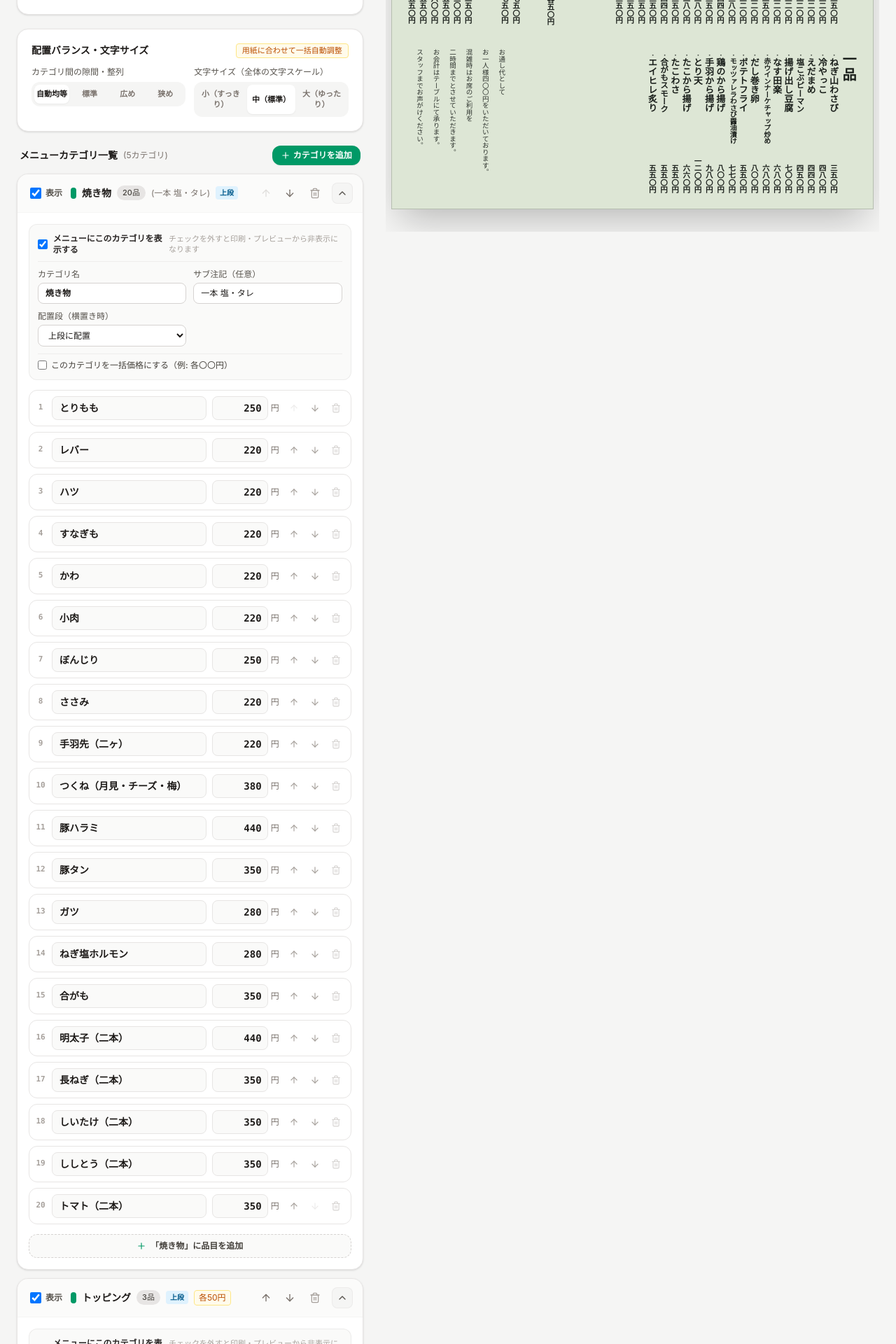
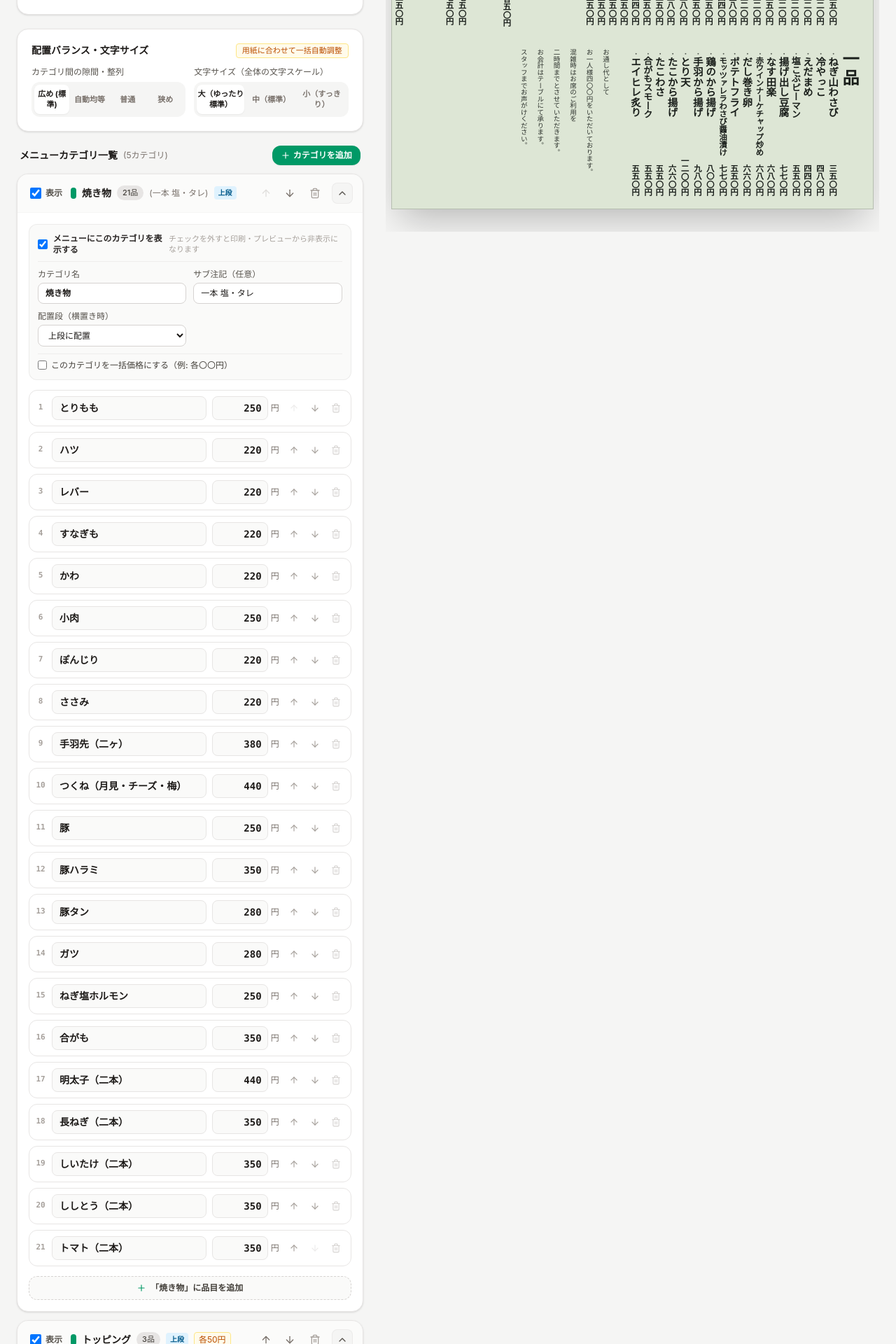
Before and after one commit to saikoro2007/oshinagaki-maker, a Vue app: page / in a window 1280 px wide. Shown: the part 360-2280 px from the top of the page at 70% size. Built offline with nearby package versions, Linux system fonts and the light colour scheme; a web font is replaced by a local one.

Commit message:
feat: メニュー改定.pdfに準拠（広め・ゆったり標準化、左下ロゴ独立配置、豚・最新改定価格・順序の反映）

```diff
--- a/src/components/GrandMenuEditor.vue
+++ b/src/components/GrandMenuEditor.vue
@@ -117,10 +117,23 @@
           <div class="grid grid-cols-4 gap-1 bg-stone-100 p-1 rounded-xl">
             <button
               type="button"
+              @click="menuData.sectionSpacing = 'spacious'"
+              :class="[
+                'py-1.5 rounded-lg font-bold text-center transition cursor-pointer text-[11px]',
+                (!menuData.sectionSpacing || menuData.sectionSpacing === 'spacious')
+                  ? 'bg-white text-stone-900 shadow-xs'
+                  : 'text-stone-500 hover:text-stone-800'
+              ]"
+              title="広めのゆったり配置（おすすめ・標準）"
+            >
+              広め (標準)
+            </button>
+            <button
+              type="button"
               @click="menuData.sectionSpacing = 'auto'"
               :class="[
                 'py-1.5 rounded-lg font-bold text-center transition cursor-pointer text-[11px]',
-                (!menuData.sectionSpacing || menuData.sectionSpacing === 'auto')
+                menuData.sectionSpacing === 'auto'
                   ? 'bg-white text-stone-900 shadow-xs'
                   : 'text-stone-500 hover:text-stone-800'
               ]"
@@ -138,19 +151,7 @@
                   : 'text-stone-500 hover:text-stone-800'
               ]"
             >
-              標準
-            </button>
-            <button
-              type="button"
-              @click="menuData.sectionSpacing = 'spacious'"
-              :class="[
-                'py-1.5 rounded-lg font-bold text-center transition cursor-pointer text-[11px]',
-                menuData.sectionSpacing === 'spacious'
-                  ? 'bg-white text-stone-900 shadow-xs'
-                  : 'text-stone-500 hover:text-stone-800'
-              ]"
-            >
-              広め
+              普通
             </button>
             <button
               type="button"
@@ -175,6 +176,30 @@
           <div class="grid grid-cols-3 gap-1 bg-stone-100 p-1 rounded-xl">
             <button
               type="button"
+              @click="menuData.itemFontSize = 'large'"
+              :class="[
+                'py-1.5 rounded-lg font-bold text-center transition cursor-pointer text-[11px]',
+                (!menuData.itemFontSize || menuData.itemFontSize === 'large')
+                  ? 'bg-white text-stone-900 shadow-xs'
+                  : 'text-stone-500 hover:text-stone-800'
+              ]"
+            >
+              大（ゆったり標準）
+            </button>
+            <button
+              type="button"
+              @click="menuData.itemFontSize = 'normal'"
+              :class="[
+                'py-1.5 rounded-lg font-bold text-center transition cursor-pointer text-[11px]',
+                menuData.itemFontSize === 'normal'
+                  ? 'bg-white text-stone-900 shadow-xs'
+                  : 'text-stone-500 hover:text-stone-800'
+              ]"
+            >
+              中（標準）
+            </button>
+            <button
+              type="button"
               @click="menuData.itemFontSize = 'small'"
               :class="[
                 'py-1.5 rounded-lg font-bold text-center transition cursor-pointer text-[11px]',
@@ -184,30 +209,6 @@
               ]"
             >
               小（すっきり）
-            </button>
-            <button
-              type="button"
-              @click="menuData.itemFontSize = 'normal'"
-              :class="[
-                'py-1.5 rounded-lg font-bold text-center transition cursor-pointer text-[11px]',
-                (!menuData.itemFontSize || menuData.itemFontSize === 'normal')
-                  ? 'bg-white text-stone-900 shadow-xs'
-                  : 'text-stone-500 hover:text-stone-800'
-              ]"
-            >
-              中（標準）
-            </button>
-            <button
-              type="button"
-              @click="menuData.itemFontSize = 'large'"
-              :class="[
-                'py-1.5 rounded-lg font-bold text-center transition cursor-pointer text-[11px]',
-                menuData.itemFontSize === 'large'
-                  ? 'bg-white text-stone-900 shadow-xs'
-                  : 'text-stone-500 hover:text-stone-800'
-              ]"
-            >
-              大（ゆったり）
             </button>
           </div>
         </div>
@@ -633,16 +634,16 @@
               <div>
                 <label class="block text-stone-600 font-medium mb-1 flex items-center justify-between">
                   <span>ロゴの大きさ</span>
-                  <span class="font-mono text-stone-500 font-bold">{{ menuData.logoSize || 64 }}px</span>
+                  <span class="font-mono text-stone-500 font-bold">{{ menuData.logoSize || 84 }}px</span>
                 </label>
                 <div class="flex items-center gap-2">
                   <span class="text-[10px] text-stone-400">小</span>
                   <input
                     type="range"
-                    min="36"
-                    max="120"
+                    min="40"
+                    max="140"
                     step="4"
-                    :value="menuData.logoSize || 64"
+                    :value="menuData.logoSize || 84"
                     @input="menuData.logoSize = Number($event.target.value)"
                     class="w-full accent-amber-600 cursor-pointer"
                   />
@@ -652,8 +653,32 @@
 
               <!-- 上下の位置 -->
               <div>
-                <label class="block text-stone-600 font-medium mb-1">上下の配置</label>
+                <label class="block text-stone-600 font-medium mb-1">ロゴの配置位置</label>
                 <div class="grid grid-cols-3 gap-1 bg-stone-200/60 p-1 rounded-lg">
+                  <button
+                    type="button"
+                    @click="menuData.logoPosition = 'bottom-left'"
+                    :class="[
+                      'py-1 rounded font-bold text-center transition cursor-pointer text-[11px]',
+                      (!menuData.logoPosition || menuData.logoPosition === 'bottom-left' || menuData.logoPosition === 'bottom')
+                        ? 'bg-white text-stone-900 shadow-xs'
+                        : 'text-stone-500 hover:text-stone-800'
+                    ]"
+                  >
+                    左下 (推奨)
+                  </button>
+                  <button
+                    type="button"
+                    @click="menuData.logoPosition = 'center'"
+                    :class="[
+                      'py-1 rounded font-bold text-center transition cursor-pointer text-[11px]',
+                      menuData.logoPosition === 'center'
+                        ? 'bg-white text-stone-900 shadow-xs'
+                        : 'text-stone-500 hover:text-stone-800'
+                    ]"
+                  >
+                    中央
+                  </button>
                   <button
                     type="button"
                     @click="menuData.logoPosition = 'top'"
@@ -665,30 +690,6 @@
                     ]"
                   >
                     上寄せ
-                  </button>
-                  <button
-                    type="button"
-                    @click="menuData.logoPosition = 'center'"
-                    :class="[
-                      'py-1 rounded font-bold text-center transition cursor-pointer text-[11px]',
-                      (!menuData.logoPosition || menuData.logoPosition === 'center')
-                        ? 'bg-white text-stone-900 shadow-xs'
-                        : 'text-stone-500 hover:text-stone-800'
-                    ]"
-                  >
-                    中央
-                  </button>
-                  <button
-                    type="button"
-                    @click="menuData.logoPosition = 'bottom'"
-                    :class="[
-                      'py-1 rounded font-bold text-center transition cursor-pointer text-[11px]',
-                      menuData.logoPosition === 'bottom'
-                        ? 'bg-white text-stone-900 shadow-xs'
-                        : 'text-stone-500 hover:text-stone-800'
-                    ]"
-                  >
-                    下寄せ
                   </button>
                 </div>
               </div>
--- a/src/components/GrandMenuPreview.vue
+++ b/src/components/GrandMenuPreview.vue
@@ -81,7 +81,7 @@
              ============================================================== -->
         <div
           v-if="isLandscape"
-          class="w-full h-full flex flex-col justify-between relative z-10 px-3 py-2.5 sm:px-5 sm:py-3.5 print:p-2 box-border overflow-hidden"
+          class="w-full h-full flex flex-col justify-between relative z-10 px-2.5 py-2 sm:px-4 sm:py-3 print:p-2 box-border overflow-hidden"
         >
           <!-- ------------------------------------------------------------
                上段 (Top Half): 焼き物(20品)・トッピング(3品)・サラダ(2品)・ご飯もの(6品)
@@ -264,7 +264,7 @@
               </div>
             </div>
 
-            <!-- 店舗案内・営業ルール（下段左寄り・実写真スタイル） -->
+            <!-- 店舗案内・営業ルール（下段中央寄り・実写真スタイル） -->
             <div
               v-if="menuData.noticeBlock && menuData.noticeBlock.show"
               :class="[
@@ -272,7 +272,7 @@
                 noticeBlockSpacingClass
               ]"
             >
-              <!-- 案内文（実写真同様、2行ずつゆったり縦書き配置） -->
+              <!-- 案内文（実写真・PDF同様、2行ずつゆったり縦書き配置） -->
               <div class="flex flex-col justify-center items-start h-full gap-1.5 sm:gap-2 text-[8.5px] sm:text-[9.5px] leading-relaxed opacity-90">
                 <div
                   v-for="(line, lIdx) in menuData.noticeBlock.lines"
@@ -287,25 +287,29 @@
                   {{ line }}
                 </div>
               </div>
+            </div>
 
-              <!-- 正式ロゴ画像（ユーザーが登録した場合のみ表示、大きさ・上下位置自由調整） -->
+            <!-- 正式ロゴ画像（用紙左下・独立エリア：案内文と十分な距離を保ち常に左下に配置） -->
             <div
               v-if="currentLogoImage"
               :class="[
-                  'flex items-center pl-3 shrink-0',
-                  menuData.logoPosition === 'top' ? 'self-start pt-2' : menuData.logoPosition === 'bottom' ? 'self-end pb-2' : 'self-center'
+                'flex flex-col items-center shrink-0 pl-6 sm:pl-10 lg:pl-14 pr-1',
+                menuData.logoPosition === 'top'
+                  ? 'self-start pt-2'
+                  : (!menuData.logoPosition || menuData.logoPosition === 'bottom' || menuData.logoPosition === 'bottom-left')
+                    ? 'self-end pb-2 sm:pb-3'
+                    : 'self-center'
               ]"
             >
               <img
                 :src="currentLogoImage"
                 alt="店舗ロゴ"
                 :style="{
-                    width: (menuData.logoSize || 64) + 'px',
-                    height: (menuData.logoSize || 64) + 'px'
+                  width: (menuData.logoSize || 84) + 'px',
+                  height: (menuData.logoSize || 84) + 'px'
                 }"
                 class="object-contain rounded-xs transition-all"
               />
-              </div>
             </div>
 
           </div>
@@ -515,7 +519,7 @@ const containerSpacingClass = computed(() => {
   const spacing = props.menuData.sectionSpacing || 'auto'
   switch (spacing) {
     case 'spacious':
-      return 'justify-start gap-4 sm:gap-6 lg:gap-7'
+      return 'justify-start gap-3 sm:gap-4.5 lg:gap-5.5'
     case 'compact':
       return 'justify-start gap-1 sm:gap-2 lg:gap-2.5'
     case 'normal':
--- a/src/constants/presets.js
+++ b/src/constants/presets.js
@@ -113,11 +113,11 @@ export const MOZU_GRAND_MENU_STATE = {
   showDotPrefix: true, // 品名の頭に中黒「・」をつける（実写真スタイル）
   frameStyle: 'none', // 写真実物はフレーム枠線なし（用紙周囲の余白のみ）
   storeName: '',
-  sectionSpacing: 'auto', // 'auto' (自動均等整列) | 'compact' (狭め) | 'normal' (標準) | 'spacious' (広め)
-  itemFontSize: 'normal', // 'small' (小) | 'normal' (標準) | 'large' (大)
-  logoSize: 64, // px (40 - 120)
-  logoPosition: 'center', // 'top' | 'center' | 'bottom'
-  logoImage: '', // ユーザー「ロゴは無くていい」のため空
+  sectionSpacing: 'spacious', // 'spacious' (広め・ゆったり標準) | 'auto' | 'normal' | 'compact'
+  itemFontSize: 'large', // 'large' (大・ゆったり標準) | 'normal' | 'small'
+  logoSize: 84, // px (40 - 120)
+  logoPosition: 'bottom-left', // 'bottom-left' (常に左下・PDF原本スタイル) | 'center' | 'top'
+  logoImage: '', // ユーザー登録画像または空
   noticeBlock: {
     show: true,
     logoText: '',
@@ -140,25 +140,26 @@ export const MOZU_GRAND_MENU_STATE = {
       uniformPrice: '',
       items: [
         { id: 'y1', name: 'とりもも', price: '250', note: '' },
-        { id: 'y2', name: 'レバー', price: '220', note: '' },
-        { id: 'y3', name: 'ハツ', price: '220', note: '' },
+        { id: 'y2', name: 'ハツ', price: '220', note: '' },
+        { id: 'y3', name: 'レバー', price: '220', note: '' },
         { id: 'y4', name: 'すなぎも', price: '220', note: '' },
         { id: 'y5', name: 'かわ', price: '220', note: '' },
-        { id: 'y6', name: '小肉', price: '220', note: '' },
-        { id: 'y7', name: 'ぼんじり', price: '250', note: '' },
+        { id: 'y6', name: '小肉', price: '250', note: '' },
+        { id: 'y7', name: 'ぽんじり', price: '220', note: '' },
         { id: 'y8', name: 'ささみ', price: '220', note: '' },
-        { id: 'y9', name: '手羽先（二ヶ）', price: '220', note: '' },
-        { id: 'y10', name: 'つくね（月見・チーズ・梅）', price: '380', note: '' },
-        { id: 'y11', name: '豚ハラミ', price: '440', note: '' },
-        { id: 'y12', name: '豚タン', price: '350', note: '' },
-        { id: 'y13', name: 'ガツ', price: '280', note: '' },
-        { id: 'y14', name: 'ねぎ塩ホルモン', price: '280', note: '' },
-        { id: 'y15', name: '合がも', price: '350', note: '' },
-        { id: 'y16', name: '明太子（二本）', price: '440', note: '' },
-        { id: 'y17', name: '長ねぎ（二本）', price: '350', note: '' },
-        { id: 'y18', name: 'しいたけ（二本）', price: '350', note: '' },
-        { id: 'y19', name: 'ししとう（二本）', price: '350', note: '' },
-        { id: 'y20', name: 'トマト（二本）', price: '350', note: '' },
+        { id: 'y9', name: '手羽先（二ヶ）', price: '380', note: '' },
+        { id: 'y10', name: 'つくね（月見・チーズ・梅）', price: '440', note: '' },
+        { id: 'y11', name: '豚', price: '250', note: '' },
+        { id: 'y12', name: '豚ハラミ', price: '350', note: '' },
+        { id: 'y13', name: '豚タン', price: '280', note: '' },
+        { id: 'y14', name: 'ガツ', price: '280', note: '' },
+        { id: 'y15', name: 'ねぎ塩ホルモン', price: '250', note: '' },
+        { id: 'y16', name: '合がも', price: '350', note: '' },
+        { id: 'y17', name: '明太子（二本）', price: '440', note: '' },
+        { id: 'y18', name: '長ねぎ（二本）', price: '350', note: '' },
+        { id: 'y19', name: 'しいたけ（二本）', price: '350', note: '' },
+        { id: 'y20', name: 'ししとう（二本）', price: '350', note: '' },
+        { id: 'y21', name: 'トマト（二本）', price: '350', note: '' },
       ]
     },
     {
@@ -209,11 +210,11 @@ export const MOZU_GRAND_MENU_STATE = {
         { id: 'i1', name: 'ねぎ山わさび', price: '350', note: '' },
         { id: 'i2', name: '冷やっこ', price: '480', note: '' },
         { id: 'i3', name: 'えだまめ', price: '440', note: '' },
-        { id: 'i4', name: '塩こぶピーマン', price: '450', note: '' },
-        { id: 'i5', name: '揚げ出し豆腐', price: '700', note: '' },
+        { id: 'i4', name: '塩こぶピーマン', price: '550', note: '' },
+        { id: 'i5', name: '揚げ出し豆腐', price: '770', note: '' },
         { id: 'i6', name: 'なす田楽', price: '680', note: '' },
         { id: 'i7', name: '赤ウインナーケチャップ炒め', price: '680', note: '' },
-        { id: 'i8', name: 'だし巻き卵', price: '800', note: '' },
+        { id: 'i8', name: 'だし巻き卵', price: '660', note: '' },
         { id: 'i9', name: 'ポテトフライ', price: '550', note: '' },
         { id: 'i10', name: 'モッツァレラわさび醤油漬け', price: '770', note: '' },
         { id: 'i11', name: '鶏のから揚げ', price: '800', note: '' },
```
Lines whose indentation alone changed are shown as unchanged.
